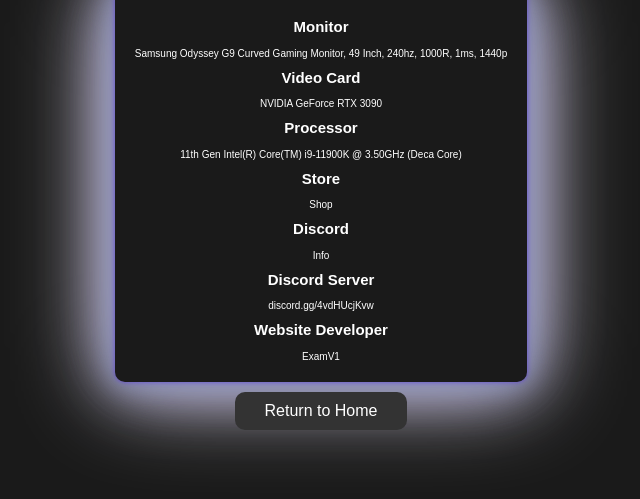
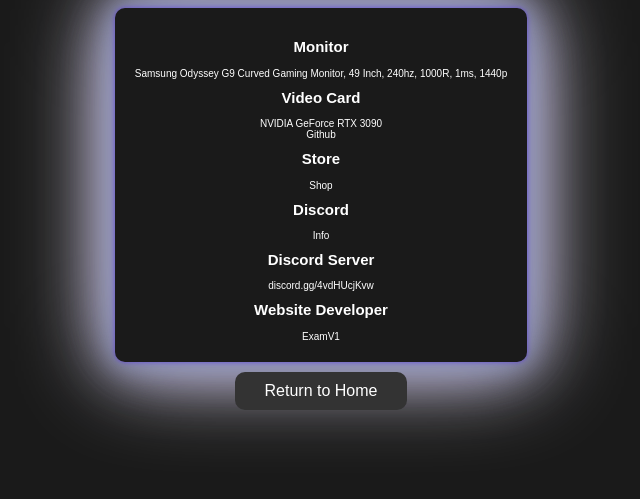
Before and after one commit to lvgzz/eternitysite, a plain HTML site: page info.html in a window 1280 px wide. Shown: the part 247-746 px from the top of the page, without its empty margins (319-959 px from the left). Drawn offline with Linux system fonts and the light colour scheme.

Commit message:
Update info.html

```diff
--- a/info.html
+++ b/info.html
@@ -89,8 +89,7 @@
         <h2>Video Card</h2>
         <p><a href="https://www.amazon.co.uk/ASUS-Graphics-reliability-performance-TUF-RTX3090-O24G-GAMING/dp/B08HN5B8FJ/ref=sr_1_2?crid=37BR4E6B1YCBT&keywords=rtx%2B3090%2Btuf%2Bgaming&qid=1691025646&sprefix=rtx%2B3090%2Btuf%2Bgaming%2Caps%2C79&sr=8-2&th=1" target="_blank">NVIDIA GeForce RTX 3090</a></p>
 
-        <h2>Processor</h2>
-        <p><a href="https://www.amazon.co.uk/Intel-i9-11900K-Desktop-Processor-Unlocked/dp/B08X6PPTTH/ref=sr_1_3?crid=12MJ2ECZ438OA&keywords=11th+Gen+Intel%28R%29+Core%28TM%29+i9-11900K&qid=1691025700&sprefix=11th+gen+intel+r+core+tm+i9-11900k%2Caps%2C82&sr=8-3" target="_blank">11th Gen Intel(R) Core(TM) i9-11900K @ 3.50GHz (Deca Core)</a></p>
+        <p><a href="" target="_blank">Github</a></p>
 
         <h2>Store</h2>
         <p><a href="https://shop.eternitydev.pw" target="_blank">Shop</a></p>
```
